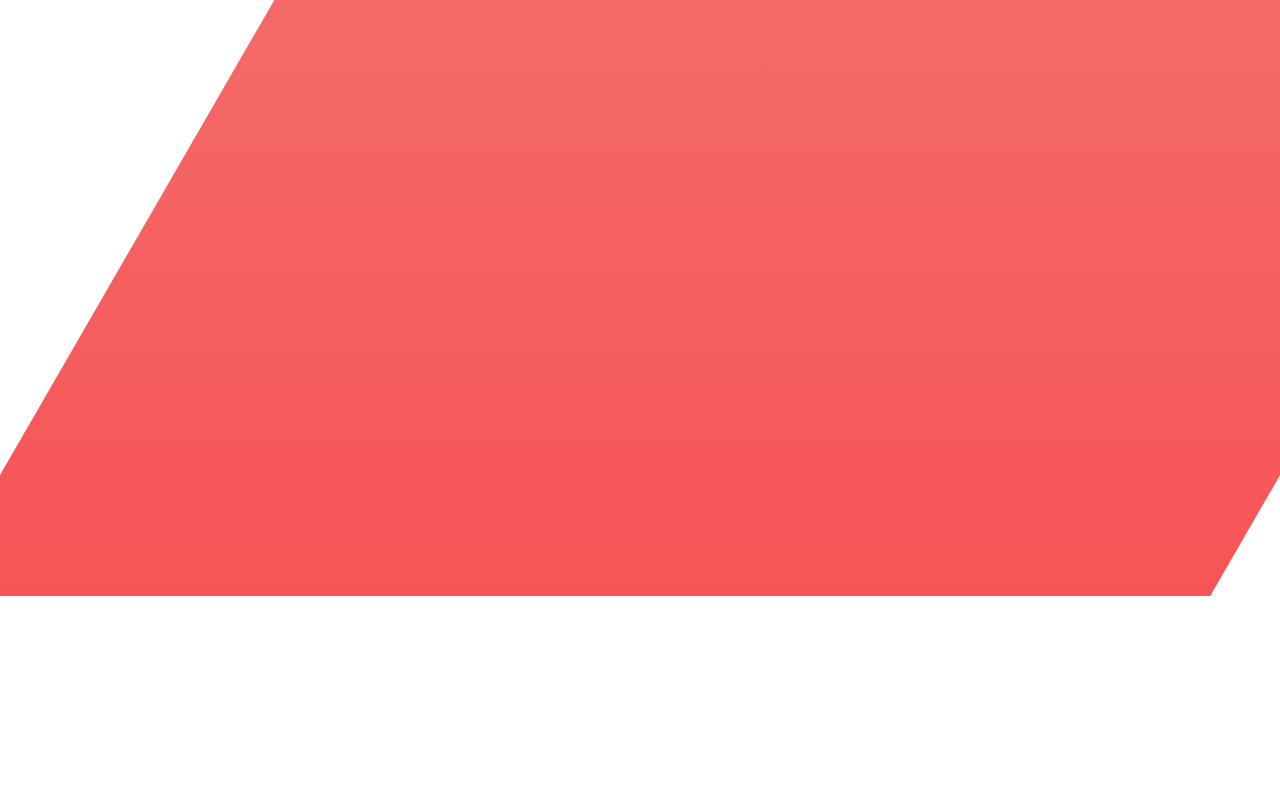
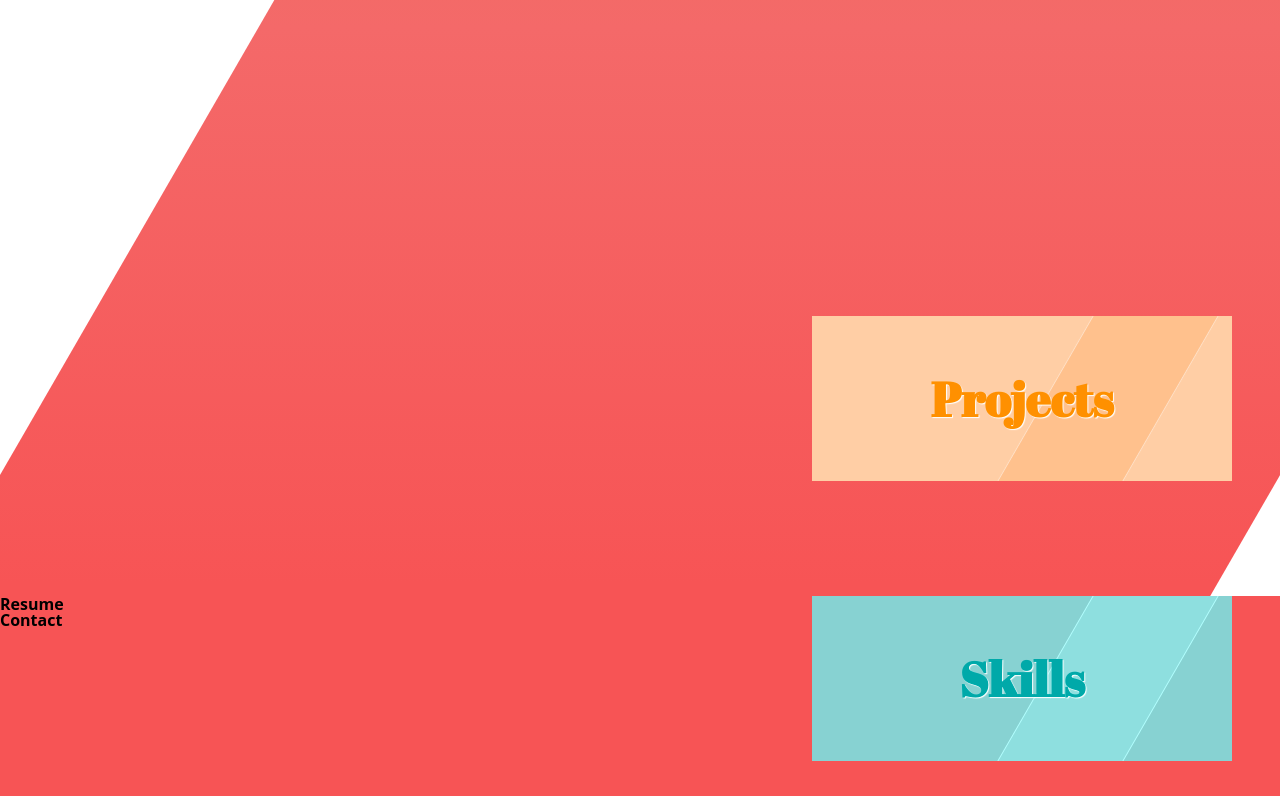
Before and after one commit to jaygraygray/pink-portfolio, a plain HTML site: page index.html in a window 1280 px wide. Shown: the part 588-1384 px from the top of the page. Before the commit the page ends 1184 px from the top, so only its background shows below. Drawn offline with nearby package versions, Linux system fonts and the light colour scheme.

Commit message:
Started Nav Cards.

```diff
--- a/index.html
+++ b/index.html
@@ -21,13 +21,31 @@
   <div class="pink"></div>
 
   <div class="body">
+
     <div class="bio">
-      <p>After five years in education, I jumped ship and became a software engineer.</p>
+      <div class="bio-tag">bio</div>
+      <p>After five years in education, I jumped ship and became a software engineer. </p>
+
       <p>I thrive on solving all manner of complex problems, from UX stories to
          logical or organizational challenges, and everything in between.
       </p>
-      <p>I'm </p>
+
+      <p>I'm comfortable working in the full-stack, and can contribute to your team or project
+        in many ways. Contact me to find out how!
+      </p>
     </div>
+
+    <div class="skills">
+      <h1>Skills</h1>
+      <div class="skills-deco">&nbsp;</div>
+    </div>
+
+    <div class="projects">
+      <h1>Projects</h1>
+      <div class="projects-deco">&nbsp;</div>
+    </div>
+    <div class="resume"><h1>Resume</h1></div>
+    <div class="contact"><h1>Contact</h1></div>
   </div>
 
 <script src="http://code.jquery.com/jquery-3.2.1.js"></script>
--- a/style.css
+++ b/style.css
@@ -1,4 +1,4 @@
-@import url('https://fonts.googleapis.com/css?family=Abril+Fatface|Raleway|Montserrat');
+@import url('https://fonts.googleapis.com/css?family=Abril+Fatface|Oswald|Raleway|Montserrat');
 
 html {
   overflow-y: scroll;
@@ -81,7 +81,6 @@ html {
 
 .bio p  {
   padding: 24px;
-  margin-bottom: 18px;
   font-family: 'Raleway', sans-serif;
   font-size: 18px;
 }
@@ -89,4 +88,83 @@ html {
 .body {
   background-color: rgb(247,84,85);
   width: 100%;
+  height: 200px;
 }
+
+.bio-tag {
+  font-family: 'Abril Fatface', cursive;
+  font-size: 188px;
+  color: #787878;
+  opacity: .2;
+  position: absolute;
+  bottom: 0;
+  right: 20px;
+}
+
+.skills {
+  position: absolute;
+  right: 48px;
+  width: 420px;
+  height: 165px;
+  background: #87D2D2;
+  justify-content: center;
+  align-items: center;
+  display: flex;
+}
+
+.skills h1 {
+  font-size: 48px;
+  color: #329494;
+  font-family: 'Abril Fatface', cursive;
+  z-index: 1;
+  filter: saturate(2);
+  text-shadow: 1px 1px 1px #fff;
+}
+
+.skills-deco {
+  width: 30%;
+  height: 165px;
+  transform: skewX(-30deg);
+  background: #8edfdf;
+  position: absolute;
+  bottom: 0;
+  left: 233px;
+  border-style: solid;
+  border-color: #b4ffff;
+  border-width: 0 1px 0px 1px;
+}
+
+.projects {
+  position: absolute;
+  bottom: -269px;
+  right: 48px;
+  width: 420px;
+  height: 165px;
+  text-align: center;
+  background: #FFCEA5;
+  justify-content: center;
+  align-items: center;
+  display: flex;
+}
+
+.projects h1 {
+  font-family: 'Abril Fatface', cursive;
+  color: #F79E54;
+  font-size: 48px;
+  z-index: 1;
+  filter: saturate(2);
+  text-shadow: 1px 1px 1px #fff;
+}
+
+.projects-deco {
+  width: 30%;
+  height: 165px;
+  transform: skewX(-30deg);
+  background: #ffc18d;
+  position: absolute;
+  bottom: 0px;
+  left: 233px;
+  border-style: solid;
+  border-color: #ffe3cc;
+  border-width: 0 1px 0px 1px;
+}
```
